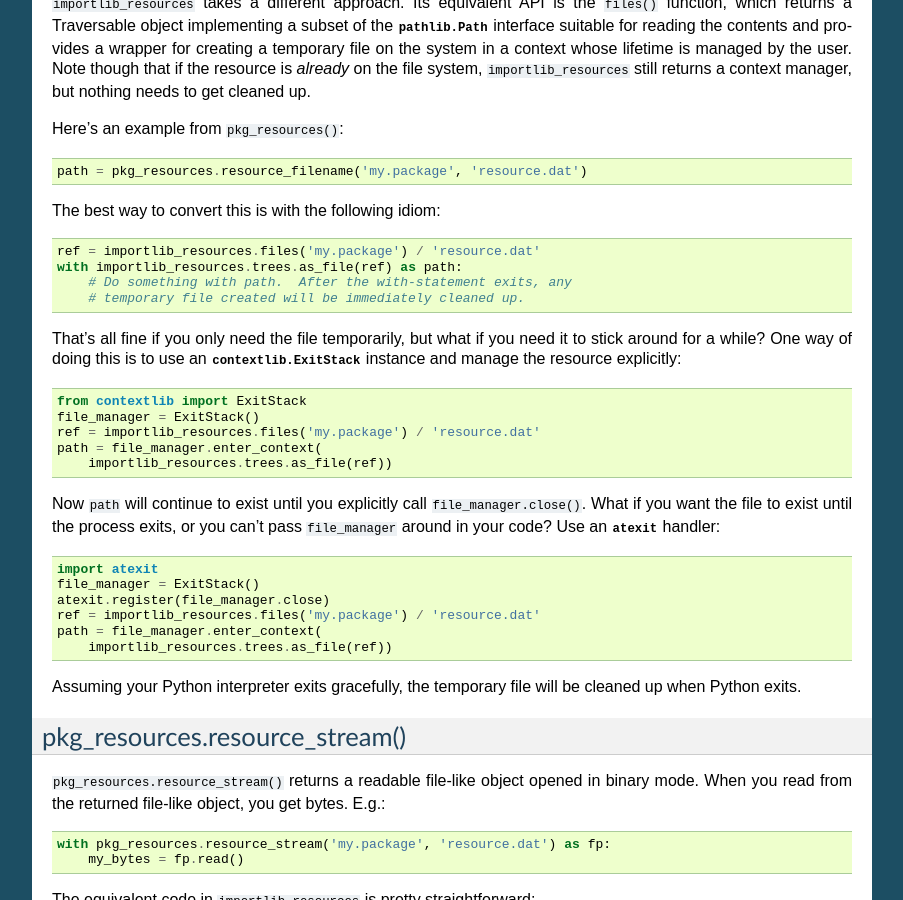
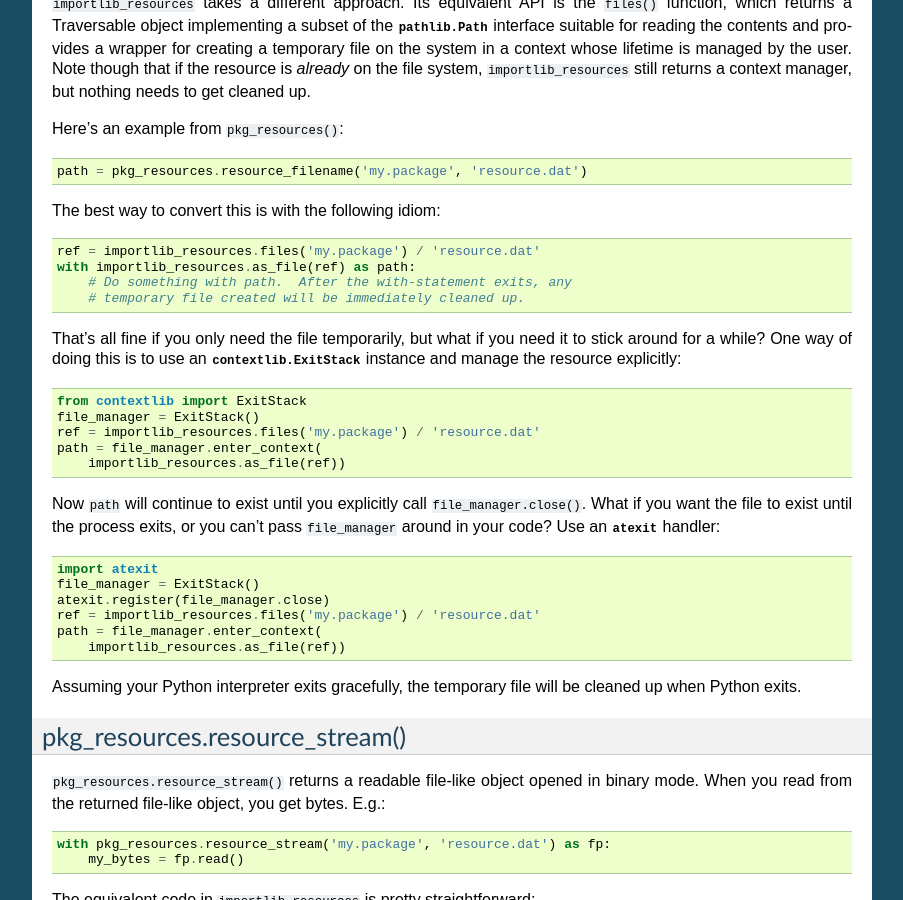
Before and after one commit to python/importlib_resources, a Sphinx documentation site: the page built from importlib_resources/docs/migration.rst, in a window 1280 px wide and 900 px high, scrolled down 556 px. Shown: the whole window, without its empty margins (198-1101 px from the left). Built offline with Sphinx 7.4.7, drawn with Linux system fonts in a browser that asks for light colours; pages that are not in the unit, such as notebooks, are missing from menus.

Commit message:
Update migration docs to reference as_file from top-level API.

```diff
--- a/importlib_resources/docs/migration.rst
+++ b/importlib_resources/docs/migration.rst
@@ -48,7 +48,7 @@ Here's an example from ``pkg_resources()``::
 The best way to convert this is with the following idiom::
 
     ref = importlib_resources.files('my.package') / 'resource.dat'
-    with importlib_resources.trees.as_file(ref) as path:
+    with importlib_resources.as_file(ref) as path:
         # Do something with path.  After the with-statement exits, any
         # temporary file created will be immediately cleaned up.
 
@@ -60,7 +60,7 @@ to stick around for a while?  One way of doing this is to use an
     file_manager = ExitStack()
     ref = importlib_resources.files('my.package') / 'resource.dat'
     path = file_manager.enter_context(
-        importlib_resources.trees.as_file(ref))
+        importlib_resources.as_file(ref))
 
 Now ``path`` will continue to exist until you explicitly call
 ``file_manager.close()``.  What if you want the file to exist until the
@@ -72,7 +72,7 @@ process exits, or you can't pass ``file_manager`` around in your code?  Use an
     atexit.register(file_manager.close)
     ref = importlib_resources.files('my.package') / 'resource.dat'
     path = file_manager.enter_context(
-        importlib_resources.trees.as_file(ref))
+        importlib_resources.as_file(ref))
 
 Assuming your Python interpreter exits gracefully, the temporary file will be
 cleaned up when Python exits.
```
